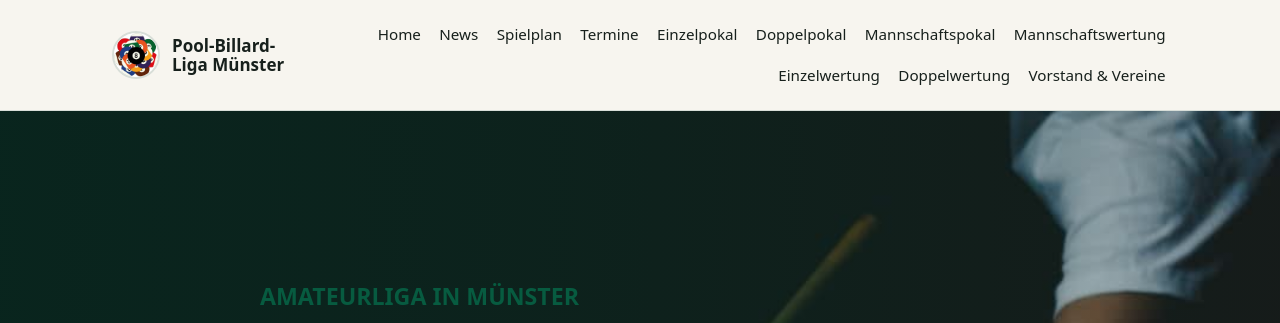
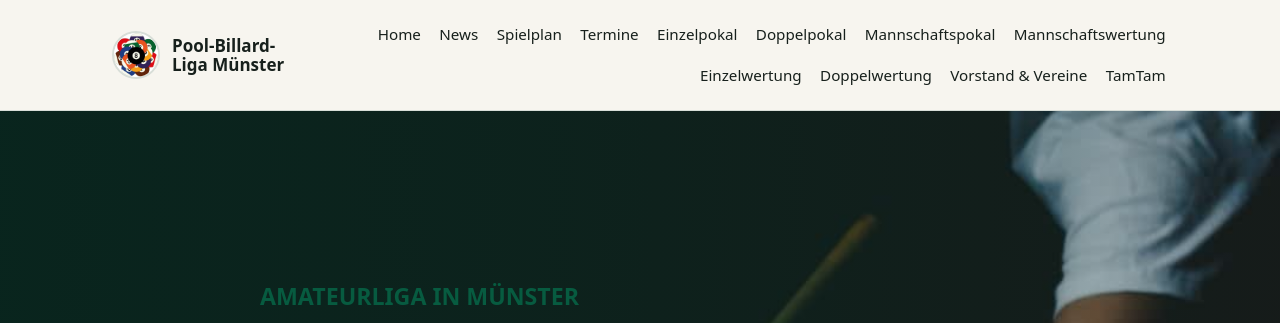
Before and after one commit to NINI1988/Pool, a Jekyll site: the page built from _pages/index.md, in a window 1280 px wide. Shown: the top 323 px of the page. Built offline with Jekyll 4.4.1, drawn with Linux system fonts in a browser that asks for light colours.

Commit message:
Update Daten “navigation”

```diff
--- a/_data/navigation.yml
+++ b/_data/navigation.yml
@@ -1,23 +1,25 @@
 items:
-  - title: "Home"
-    url: "/"
-  - title: "News"
-    url: "/news/"
-  - title: "Spielplan"
-    url: "/spielplan/"
-  - title: "Termine"
-    url: "/termine/"
-  - title: "Einzelpokal"
-    url: "/einzelpokal/"
-  - title: "Doppelpokal"
-    url: "/doppelpokal/"
-  - title: "Mannschaftspokal"
-    url: "/mannschaftspokal/"
-  - title: "Mannschaftswertung"
-    url: "/mannschaftswertung/"
-  - title: "Einzelwertung"
-    url: "/einzelwertung/"
-  - title: "Doppelwertung"
-    url: "/doppelwertung/"
-  - title: "Vorstand & Vereine"
-    url: "/vorstand-vereine/"
+  - title: Home
+    url: /
+  - title: News
+    url: /news/
+  - title: Spielplan
+    url: /spielplan/
+  - title: Termine
+    url: /termine/
+  - title: Einzelpokal
+    url: /einzelpokal/
+  - title: Doppelpokal
+    url: /doppelpokal/
+  - title: Mannschaftspokal
+    url: /mannschaftspokal/
+  - title: Mannschaftswertung
+    url: /mannschaftswertung/
+  - title: Einzelwertung
+    url: /einzelwertung/
+  - title: Doppelwertung
+    url: /doppelwertung/
+  - title: Vorstand & Vereine
+    url: /vorstand-vereine/
+  - title: TamTam
+    url: /tamtam
```
